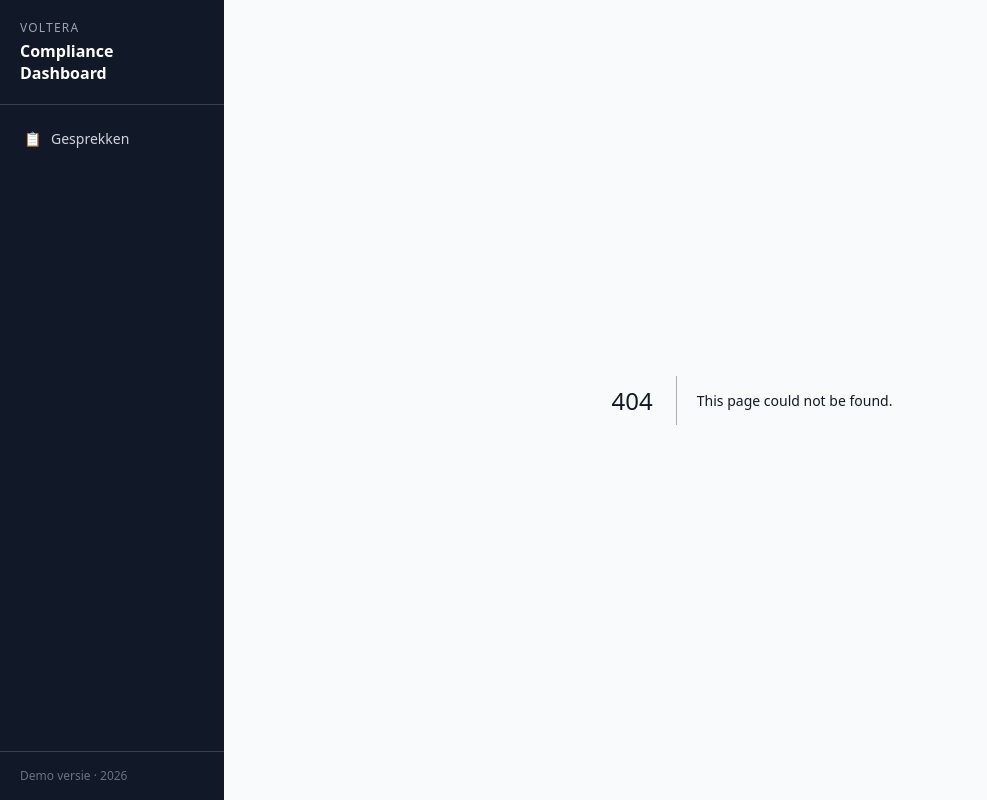
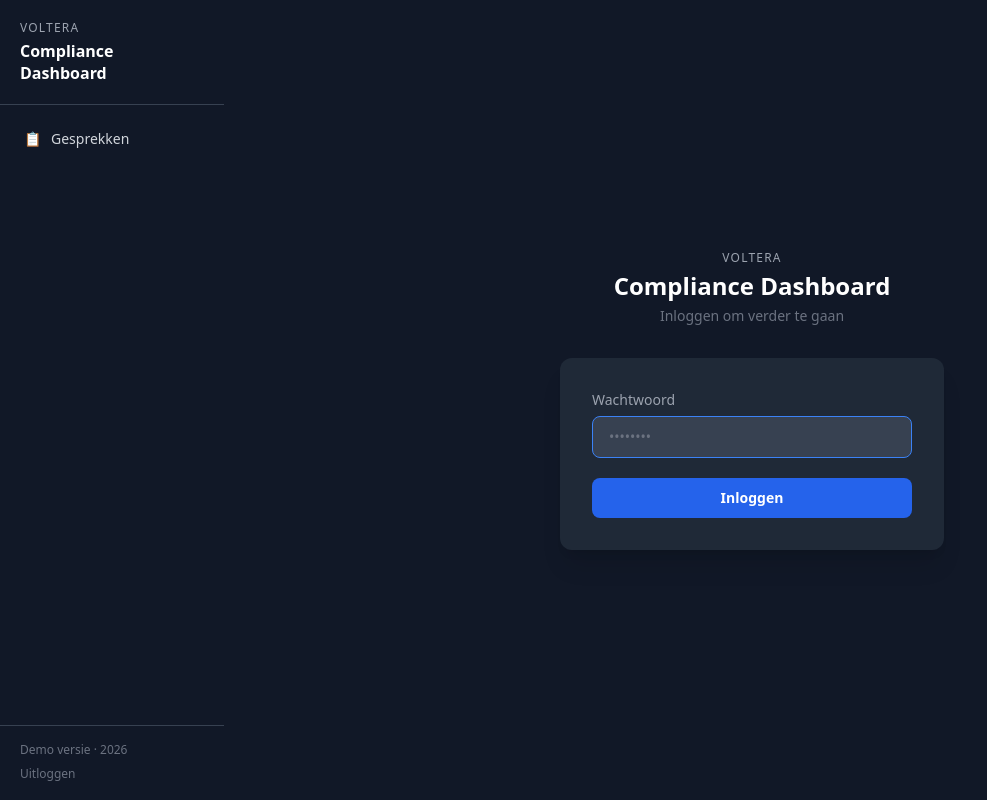
Before and after one commit to Jmoney42069/AftersalecomplianceAIV1, a Next.js app in the folder dashboard/: page /login in a window 1280 px wide. Before the commit this address had no page. Shown: the whole page, without its empty margins (0-987 px from the left). Built offline with nearby package versions, Linux system fonts and the light colour scheme.

Commit message:
Dashboard: add login page with password auth

```diff
--- /dev/null
+++ b/dashboard/app/api/auth/route.ts
@@ -0,0 +1,26 @@
+import { NextRequest, NextResponse } from 'next/server'
+
+export async function POST(request: NextRequest) {
+  const { password } = await request.json()
+  const correct = process.env.DASHBOARD_PASSWORD ?? 'Voltera'
+
+  if (password !== correct) {
+    return NextResponse.json({ error: 'Ongeldig wachtwoord' }, { status: 401 })
+  }
+
+  const response = NextResponse.json({ ok: true })
+  response.cookies.set('voltera_auth', correct, {
+    httpOnly: true,
+    secure: process.env.NODE_ENV === 'production',
+    sameSite: 'lax',
+    maxAge: 60 * 60 * 24 * 7, // 7 dagen
+    path: '/',
+  })
+  return response
+}
+
+export async function DELETE() {
+  const response = NextResponse.json({ ok: true })
+  response.cookies.delete('voltera_auth')
+  return response
+}
--- a/dashboard/app/layout.tsx
+++ b/dashboard/app/layout.tsx
@@ -1,5 +1,6 @@
 import type { Metadata } from 'next'
 import './globals.css'
+import LogoutButton from '@/components/LogoutButton'
 
 export const metadata: Metadata = {
   title: 'Voltera Compliance Dashboard',
@@ -28,8 +29,9 @@ export default function RootLayout({ children }: { children: React.ReactNode })
             </a>
           </nav>
 
-          <div className="px-5 py-4 border-t border-gray-700">
+          <div className="px-5 py-4 border-t border-gray-700 space-y-2">
             <p className="text-xs text-gray-500">Demo versie · 2026</p>
+            <LogoutButton />
           </div>
         </aside>
 
--- /dev/null
+++ b/dashboard/app/login/page.tsx
@@ -0,0 +1,78 @@
+'use client'
+
+import { useState } from 'react'
+import { useRouter } from 'next/navigation'
+
+export default function LoginPage() {
+  const router = useRouter()
+  const [password, setPassword] = useState('')
+  const [error, setError] = useState('')
+  const [loading, setLoading] = useState(false)
+
+  async function handleSubmit(e: React.FormEvent) {
+    e.preventDefault()
+    setLoading(true)
+    setError('')
+
+    const res = await fetch('/api/auth', {
+      method: 'POST',
+      headers: { 'Content-Type': 'application/json' },
+      body: JSON.stringify({ password }),
+    })
+
+    if (res.ok) {
+      router.push('/')
+      router.refresh()
+    } else {
+      setError('Ongeldig wachtwoord.')
+      setLoading(false)
+    }
+  }
+
+  return (
+    <div className="min-h-screen flex items-center justify-center bg-gray-900">
+      <div className="w-full max-w-sm">
+        {/* Logo / header */}
+        <div className="text-center mb-8">
+          <p className="text-xs text-gray-400 uppercase tracking-widest mb-1">Voltera</p>
+          <h1 className="text-white text-2xl font-bold">Compliance Dashboard</h1>
+          <p className="text-gray-500 text-sm mt-1">Inloggen om verder te gaan</p>
+        </div>
+
+        {/* Card */}
+        <form
+          onSubmit={handleSubmit}
+          className="bg-gray-800 rounded-xl p-8 shadow-xl space-y-5"
+        >
+          <div>
+            <label className="block text-sm text-gray-400 mb-1.5">Wachtwoord</label>
+            <input
+              type="password"
+              value={password}
+              onChange={(e) => setPassword(e.target.value)}
+              placeholder="••••••••"
+              required
+              autoFocus
+              className="w-full bg-gray-700 text-white rounded-lg px-4 py-2.5 text-sm
+                         border border-gray-600 focus:outline-none focus:border-blue-500
+                         placeholder-gray-500"
+            />
+          </div>
+
+          {error && (
+            <p className="text-red-400 text-sm">{error}</p>
+          )}
+
+          <button
+            type="submit"
+            disabled={loading}
+            className="w-full bg-blue-600 hover:bg-blue-500 disabled:opacity-50
+                       text-white font-semibold rounded-lg py-2.5 text-sm transition-colors"
+          >
+            {loading ? 'Bezig...' : 'Inloggen'}
+          </button>
+        </form>
+      </div>
+    </div>
+  )
+}
--- /dev/null
+++ b/dashboard/components/LogoutButton.tsx
@@ -0,0 +1,22 @@
+'use client'
+
+import { useRouter } from 'next/navigation'
+
+export default function LogoutButton() {
+  const router = useRouter()
+
+  async function handleLogout() {
+    await fetch('/api/auth', { method: 'DELETE' })
+    router.push('/login')
+    router.refresh()
+  }
+
+  return (
+    <button
+      onClick={handleLogout}
+      className="w-full text-left text-xs text-gray-500 hover:text-gray-300 transition-colors"
+    >
+      Uitloggen
+    </button>
+  )
+}
```
Also changed, not shown: dashboard/middleware.ts (added, +23 -0 lines).
